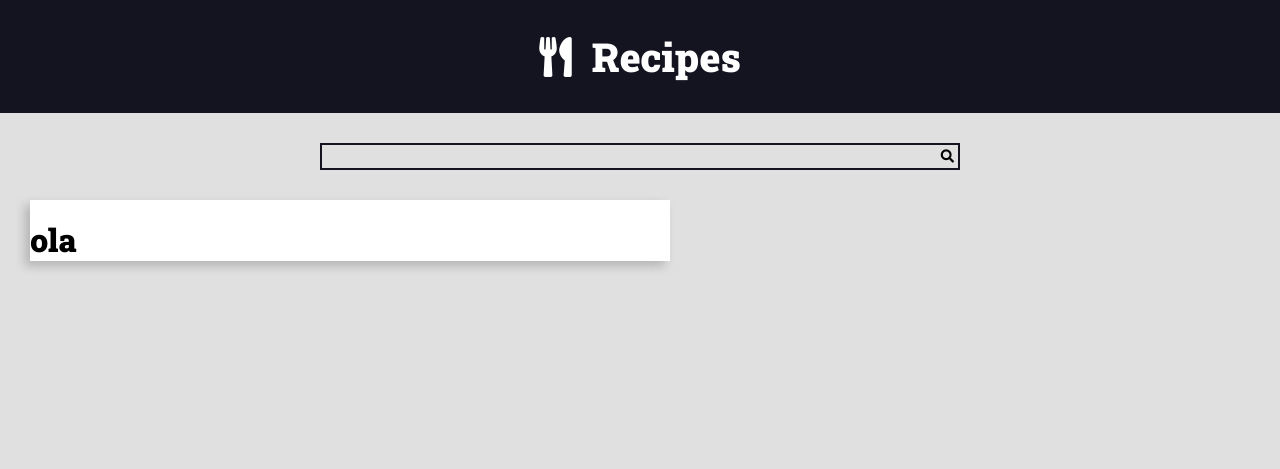
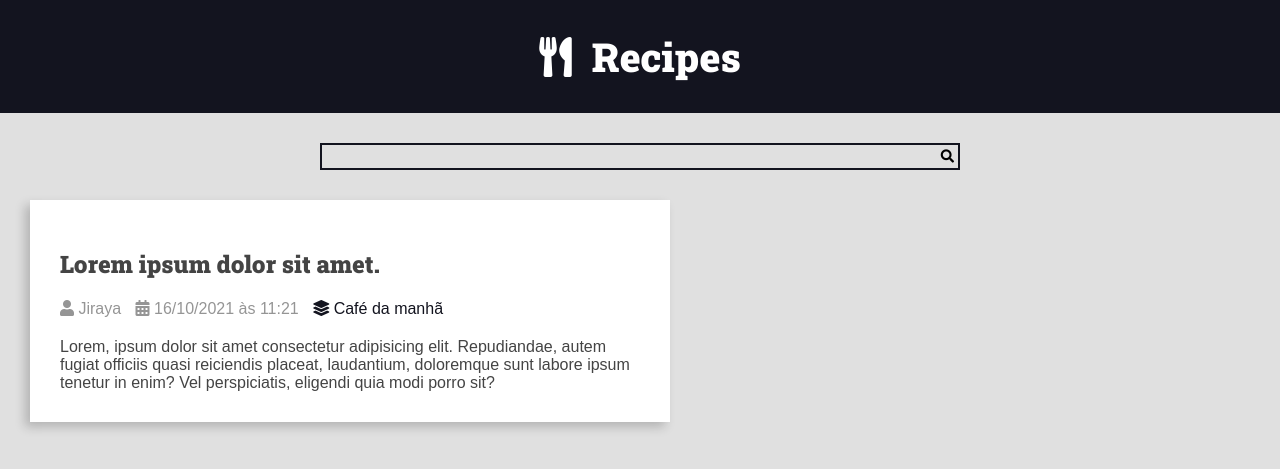
Before and after one commit to Kauansstz/projeto-django, a Django app: page / in a window 1280 px wide. Shown: the top 469 px of the page. Run offline with Django 4.2, Linux system fonts and the light colour scheme; some libraries are stand-ins or nearby versions.

Commit message:
Configurando o CSS do recipe-content, recipe-author e do recipe-author-item

```diff
--- a/recipes/static/css/style.css
+++ b/recipes/static/css/style.css
@@ -60,6 +60,7 @@ body{
     font-size: 1.6rem;
     font-family: var(--font-primary);
     background: var(--color-gray-1);
+    color: var(--color-dark-text);
 }
 
 h1,h2,h3,h4,h5,h6{
@@ -165,5 +166,35 @@ h1,h2,h3,h4,h5,h6{
 
 .recipe-list-item:hover{
     transform: scale(1.03);
+    box-shadow: -8px 8px 18px rgba( 0, 0, 0, .25);
+
 
 }
+
+.recipe-title-container{
+    padding: var(--spacing-gutter-medium);
+    padding-bottom: 2rem ;
+}
+
+.recipe-author{
+    padding: 0 var(--spacing-gutter-medium);
+}
+
+.recipe-author-item{
+    color: var(--color-gray-4);
+    margin-right: 1rem;
+}
+
+.recipe-author a{
+    color: var(--color-primary-dark);
+    text-decoration: none;
+    transition:  all 300ms ease-in-out;
+}
+.recipe-author a:hover{
+    color: var(--color-primary);
+}
+
+.recipe-content{
+    padding: var(--spacing-gutter-medium);
+    padding-top: 2rem;
+}
--- a/recipes/templates/recipes/pages/home.html
+++ b/recipes/templates/recipes/pages/home.html
@@ -8,10 +8,34 @@
            <div class="recipe recipe-list-item">
             <div class="recipe-cover">
                 <img src="https://via.placeholder.com/1280x720.png/269fe6" alt="">
-                <h1>ola
+            </div>
 
-                </h1>
+            <div class="recipe-title-container">
+                <h2 class="recipe-title"> Lorem ipsum dolor sit amet.</h2>
             </div>
+
+            <div class="recipe-author">
+                <span class="recipe-author-item">
+                    <i class="fas fa-user"></i>
+                    Jiraya
+                </span>
+                <span class="recipe-author-item">
+                    <i class="fas fa-calendar-alt"></i>
+                    16/10/2021 às 11:21
+                </span>
+                <span class="recipe-author-item">
+                    <a href="/recipes/category/cafe-da-manha/">
+                        <i class="fas fa-layer-group"></i>
+                        <span>Café da manhã</span>
+                    </a>
+                </span>
+            </div>
+
+            <div class="recipe-content">
+                <p>Lorem, ipsum dolor sit amet consectetur adipisicing elit. Repudiandae, autem fugiat officiis quasi reiciendis placeat,
+                    laudantium, doloremque sunt labore ipsum tenetur in enim? Vel perspiciatis, eligendi quia modi porro sit?</p>
+            </div>
+
            </div>
         </div>
 
```
